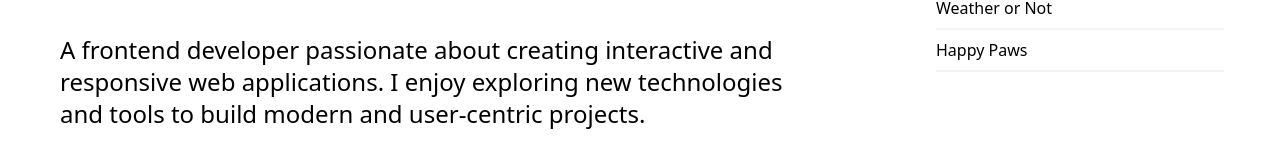
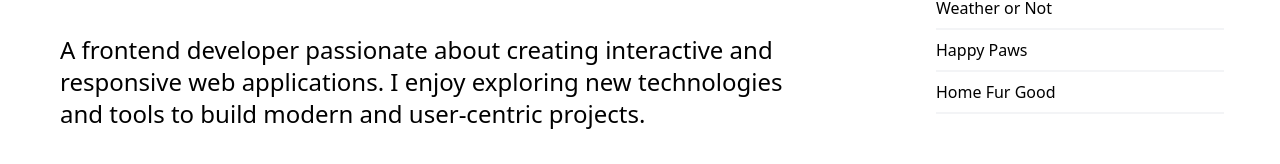
Before and after one commit to deabocina/portfolio, a React (Vite) app: page / in a window 1280 px wide. Shown: the part 494-658 px from the top of the page. Built offline with nearby package versions, Linux system fonts and the light colour scheme.

Commit message:
Add new project

```diff
--- a/src/assets/assets.ts
+++ b/src/assets/assets.ts
@@ -11,6 +11,7 @@ import logoSimplify from "../assets/icons/logo-simplify.png";
 import logoWeather from "../assets/icons/logo-weather-or-not.png";
 import logoPrythianRestEstate from "../assets/icons/logo-prythian-real-estate.png";
 import logoHappyPaws from "../assets/icons/logo-happy-paws.png";
+import logoHomeFurGood from "../assets/icons/logo-home-fur-good.jpg";
 import upArrow from "../assets/icons/up-arrow.png";
 
 export const icons = {
@@ -27,5 +28,6 @@ export const icons = {
   logoWeather,
   logoPrythianRestEstate,
   logoHappyPaws,
+  logoHomeFurGood,
   upArrow,
 };
--- a/src/components/Home.tsx
+++ b/src/components/Home.tsx
@@ -4,7 +4,7 @@ import { useTranslation } from "react-i18next";
 import { useCustomInView } from "../hooks/useCustomInView";
 
 const Home = () => {
-  const projects = ["Prythian Real Estate", "Libris", "Simplify", "Weather or Not", "Happy Paws"];
+  const projects = ["Prythian Real Estate", "Libris", "Simplify", "Weather or Not", "Happy Paws", "Home Fur Good"];
   const { ref, inView } = useCustomInView(0);
   const { t, i18n } = useTranslation();
 
--- a/src/components/Projects.tsx
+++ b/src/components/Projects.tsx
@@ -47,6 +47,14 @@ const Projects = () => {
       technologies: t("projects.happyPaws.technologies"),
       keyFeatures: t("projects.happyPaws.keyFeatures"),
       deployLink: "https://github.com/deabocina/happy-paws",
+    },
+    homeFurGood: {
+      name: t("projects.homeFurGood.name"),
+      logo: icons.logoHomeFurGood,
+      description: t("projects.homeFurGood.description"),
+      technologies: t("projects.homeFurGood.technologies"),
+      keyFeatures: t("projects.homeFurGood.keyFeatures"),
+      deployLink: "https://github.com/deabocina/home-fur-good",
     },
   };
 
--- a/src/locales/de.json
+++ b/src/locales/de.json
@@ -39,11 +39,19 @@
     },
     "happyPaws": {
       "logo": "logoHappyPaws",
-      "technologies": "JavaScript, Java, Vite, PayPal API, PostgreSQL",
+      "technologies": "JavaScript, Java Spring Boot, Vite, PayPal API, PostgreSQL",
       "name": "Happy Paws",
       "description": "Happy Paws ist eine Online-Plattform, die den Kauf von Tierprodukten erleichtert. Kunden können Konten erstellen, Produkte durchsuchen, Warenkörbe verwalten, Bestellungen aufgeben, den Bestellstatus verfolgen, Wunschlisten pflegen und bis zu drei Tierprofile erstellen. Mitarbeiter können Produkte verwalten, Bestellungen bearbeiten und Rabatte verwalten, während Administratoren alle Funktionen überwachen, Benutzerrollen verwalten und Systemeinstellungen konfigurieren. Die Plattform bietet ein nahtloses, intuitives und sicheres Erlebnis für alle Nutzer.",
       "keyFeatures": "Kundenkonto-Verwaltung, Produktsuche & Filter, Warenkorb & Checkout, Bestellverfolgung, Wunschliste, Tierprofile, Mitarbeiter Produktverwaltung, Bestellbearbeitung, Rabattverwaltung, Admin Benutzer- & Systemverwaltung",
       "deployLink": "https://github.com/deabocina/happy-paws"
+    },
+    "homeFurGood": {
+      "logo": "logoHomeFurGood",
+      "technologies": "JavaScript, Java Spring Boot, PostgreSQL",
+      "name": "Home Fur Good",
+      "description": "Home Fur Good ist eine Java-Anwendung für ein Hunde-Adoptionszentrum. Potenzielle Adoptierende können Konten erstellen, nach Hunden suchen, Adoptionsanträge einreichen, den Vertragsstatus verfolgen und Interesse an Freiwilligenarbeit zeigen. Das Tierheim-Personal kann Hundedaten verwalten, Adoptionsanträge bearbeiten, Freiwillige koordinieren und Benachrichtigungen senden. Administratoren überwachen alle Funktionen, verwalten Benutzerrollen und konfigurieren Systemeinstellungen, um einen reibungslosen und sicheren Adoptionsprozess zu gewährleisten.",
+      "keyFeatures": "Verwaltung von Benutzerkonten, Hundesuche & Filter, Adoptionsantrag, Profilbearbeitung, Freiwilligenoption, Vertragsstatusverfolgung, Verwaltung von Hundedaten durch Personal, Adoptionslisten, Genehmigungsprozess, Impfmanagement, Freiwilligenmanagement, Admin Benutzer- & Systemverwaltung",
+      "deployLink": "https://github.com/deabocina/home-fur-good"
     }
   },
   "footer": {
--- a/src/locales/en.json
+++ b/src/locales/en.json
@@ -39,11 +39,19 @@
     },
     "happyPaws": {
       "logo": "logoHappyPaws",
-      "technologies": "JavaScript, Java, Vite, PayPal API, PostgreSQL",
+      "technologies": "JavaScript, Java Spring Boot, Vite, PayPal API, PostgreSQL",
       "name": "Happy Paws",
       "description": "Happy Paws is an online platform designed to streamline the purchase of pet-related products. Customers can create accounts, browse products, manage shopping carts, place orders, track order status, maintain wishlists, and create up to three pet profiles. Staff members can manage products, process orders, and handle discounts, while administrators oversee all functionalities, manage user roles, and configure system settings. The platform ensures a seamless, intuitive, and secure experience for all users.",
       "keyFeatures": "Customer Account Management, Product Search & Filter, Shopping Cart & Checkout, Order Tracking, Wishlist, Pet Profiles, Staff Product Management, Order Processing, Discount Management, Admin User & System Management",
       "deployLink": "https://github.com/deabocina/happy-paws"
+    },
+    "homeFurGood": {
+      "logo": "logoHomeFurGood",
+      "technologies": "JavaScript, Java Spring Boot, PostgreSQL",
+      "name": "Home Fur Good",
+      "description": "Home Fur Good is a Java application designed for a dog adoption center. Prospective adopters can create accounts, search for dogs, submit adoption applications, track contract status, and express interest in volunteering. Shelter staff can manage dog records, process adoption applications, manage volunteers, and handle notifications. Administrators oversee all functionalities, manage user roles, and configure system settings, ensuring a smooth and secure adoption process for all users.",
+      "keyFeatures": "Prospective Adopter Account Management, Dog Search & Filter, Adoption Application, Profile Editing, Volunteer Option, Contract Status Tracking, Staff Dog Record Management, Adoption Listing, Approval Process, Vaccine Management, Volunteer Management, Admin User & System Management",
+      "deployLink": "https://github.com/deabocina/home-fur-good"
     }
   },
   "footer": {
--- a/src/locales/fr.json
+++ b/src/locales/fr.json
@@ -39,11 +39,19 @@
     },
     "happyPaws": {
       "logo": "logoHappyPaws",
-      "technologies": "JavaScript, Java, Vite, PayPal API, PostgreSQL",
+      "technologies": "JavaScript, Java Spring Boot, Vite, PayPal API, PostgreSQL",
       "name": "Happy Paws",
       "description": "Happy Paws est une plateforme en ligne conçue pour faciliter l'achat de produits pour animaux. Les clients peuvent créer des comptes, parcourir les produits, gérer leur panier, passer des commandes, suivre l'état de leurs commandes, maintenir des listes de souhaits et créer jusqu'à trois profils d'animaux. Les employés peuvent gérer les produits, traiter les commandes et gérer les réductions, tandis que les administrateurs supervisent toutes les fonctionnalités, gèrent les rôles des utilisateurs et configurent les paramètres du système. La plateforme garantit une expérience fluide, intuitive et sécurisée pour tous les utilisateurs.",
       "keyFeatures": "Gestion des comptes clients, Recherche & filtrage de produits, Panier & paiement, Suivi des commandes, Liste de souhaits, Profils d'animaux, Gestion des produits par le personnel, Traitement des commandes, Gestion des réductions, Gestion des utilisateurs & du système par l’administrateur",
       "deployLink": "https://github.com/deabocina/happy-paws"
+    },
+    "homeFurGood": {
+      "logo": "logoHomeFurGood",
+      "technologies": "JavaScript, Java Spring Boot, PostgreSQL",
+      "name": "Home Fur Good",
+      "description": "Home Fur Good est une application Java conçue pour un centre d'adoption de chiens. Les adoptants potentiels peuvent créer des comptes, rechercher des chiens, soumettre des demandes d'adoption, suivre le statut des contrats et s'impliquer en tant que bénévoles. Le personnel du refuge peut gérer les dossiers des chiens, traiter les demandes d'adoption, gérer les bénévoles et envoyer des notifications. Les administrateurs supervisent toutes les fonctionnalités, gèrent les rôles des utilisateurs et configurent les paramètres du système pour garantir un processus d'adoption fluide et sécurisé.",
+      "keyFeatures": "Gestion des comptes adoptants, Recherche & filtrage de chiens, Demande d'adoption, Édition de profil, Option bénévole, Suivi du statut des contrats, Gestion des dossiers chiens par le personnel, Listes d'adoption, Processus d'approbation, Gestion des vaccins, Gestion des bénévoles, Gestion utilisateurs & système par l’administrateur",
+      "deployLink": "https://github.com/deabocina/home-fur-good"
     }
   },
   "footer": {
--- a/src/locales/hr.json
+++ b/src/locales/hr.json
@@ -39,11 +39,19 @@
     },
     "happyPaws": {
       "logo": "logoHappyPaws",
-      "technologies": "JavaScript, Java, Vite, PayPal API, PostgreSQL",
+      "technologies": "JavaScript, Java Spring Boot, Vite, PayPal API, PostgreSQL",
       "name": "Happy Paws",
       "description": "Happy Paws je online platforma dizajnirana za olakšavanje kupnje proizvoda za kućne ljubimce. Korisnici mogu kreirati račune, pregledavati proizvode, upravljati košaricama, naručivati, pratiti status narudžbi, voditi liste želja i kreirati do tri profila kućnih ljubimaca. Zaposlenici mogu upravljati proizvodima, obrađivati narudžbe i upravljati popustima, dok administratori nadgledaju sve funkcionalnosti, upravljaju korisničkim ulogama i konfiguriraju postavke sustava. Platforma osigurava besprijekorno, intuitivno i sigurno iskustvo za sve korisnike.",
       "keyFeatures": "Upravljanje korisničkim računima, Pretraživanje i filtriranje proizvoda, Košarica i plaćanje, Praćenje narudžbi, Lista želja, Profili kućnih ljubimaca, Upravljanje proizvodima od strane zaposlenika, Obrada narudžbi, Upravljanje popustima, Administratorsko upravljanje korisnicima i sustavom",
       "deployLink": "https://github.com/deabocina/happy-paws"
+    },
+    "homeFurGood": {
+      "logo": "logoHomeFurGood",
+      "technologies": "JavaScript, Java Spring Boot, PostgreSQL",
+      "name": "Home Fur Good",
+      "description": "Home Fur Good je Java aplikacija dizajnirana za centar za udomljavanje pasa. Potencijalni posvojitelji mogu kreirati račune, pretraživati pse, podnositi zahtjeve za posvajanje, pratiti status ugovora i izraziti interes za volontiranje. Osoblje skloništa može upravljati podacima o psima, obrađivati zahtjeve za posvajanje, koordinirati volontere i slati obavijesti. Administratori nadgledaju sve funkcionalnosti, upravljaju korisničkim ulogama i konfiguriraju postavke sustava, osiguravajući nesmetan i siguran proces udomljavanja za sve korisnike.",
+      "keyFeatures": "Upravljanje računima posvojitelja, Pretraživanje & filtriranje pasa, Zahtjev za posvajanje, Uređivanje profila, Opcija volontiranja, Praćenje statusa ugovora, Upravljanje podacima o psima od strane osoblja, Popisi za posvajanje, Proces odobravanja, Upravljanje cijepljenjem, Upravljanje volonterima, Administratorsko upravljanje korisnicima i sustavom",
+      "deployLink": "https://github.com/deabocina/home-fur-good"
     }
   },
   "footer": {
```
Also changed, not shown: src/assets/icons/logo-home-fur-good.jpg (added).
